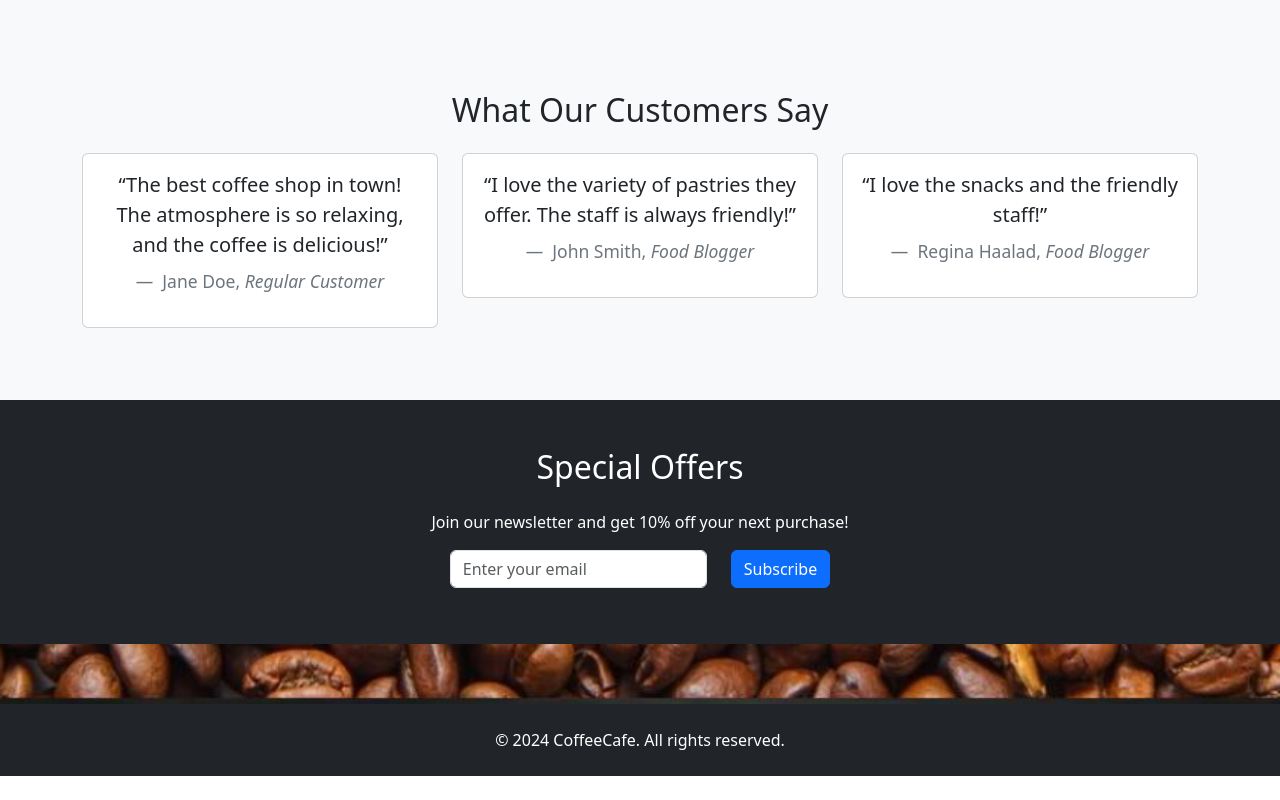
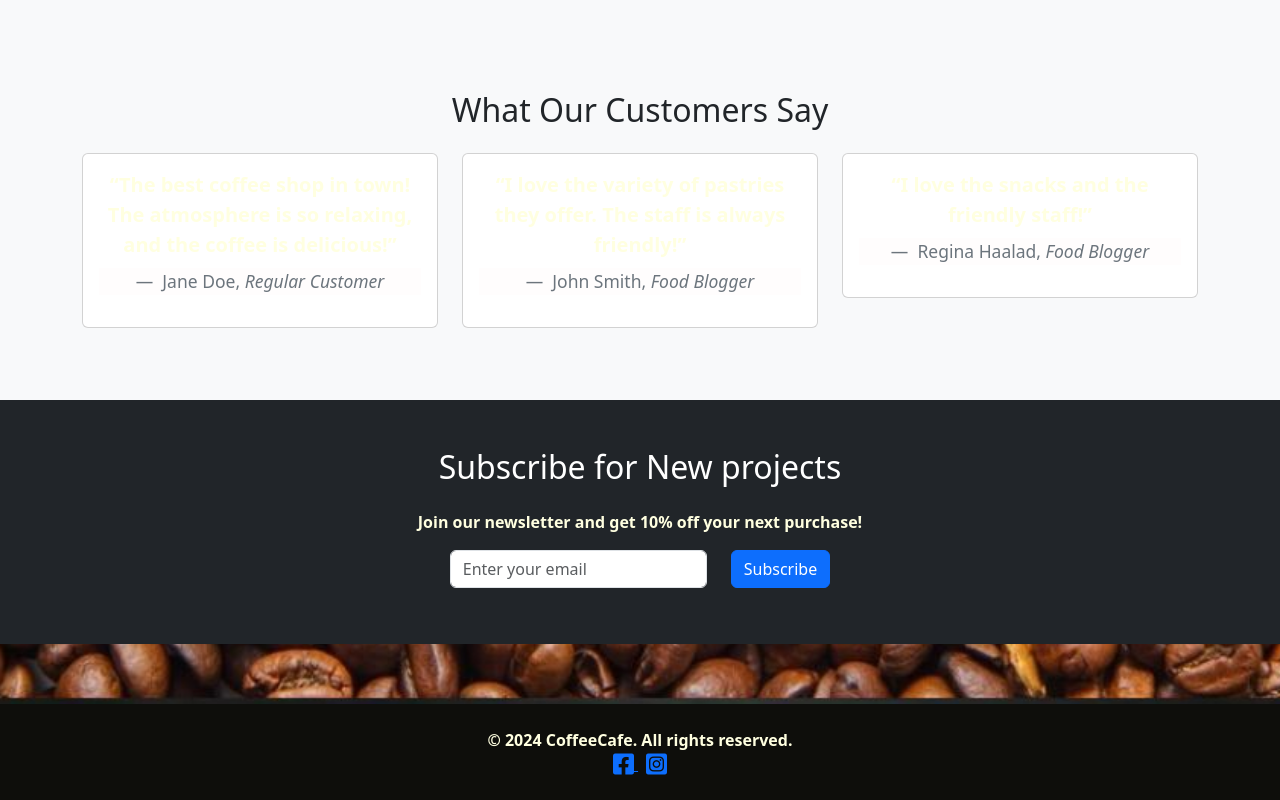
Before and after one commit to BenyBen1/Colaborative-workshop, a plain HTML site: page index.html in a window 1280 px wide. Shown: the part 1046-1846 px from the top of the page. Before the commit the page ends 1822 px from the top, so only its background shows below. Drawn offline with nearby package versions, Linux system fonts and the light colour scheme.

Commit message:
small font changes

```diff
--- a/index.css
+++ b/index.css
@@ -46,8 +46,18 @@ footer {
     position: relative;
     bottom: 0;
     width: 100%;
+    background-color: #0e0e0b;
+}
+
+blockquote footer {
+    background-color: rgb(255, 253, 253);
 }
 
 .navbar {
     background-color: rgba(190, 183, 164, 0.8);
 }
+
+#welcomezone h1,p {
+        color: #FFFFE0;
+        font-weight: 600;
+}
--- a/index.html
+++ b/index.html
@@ -72,7 +72,7 @@
     <!-- Main Content -->
     <main id="main">
       <!-- Welcome Section -->
-      <section class="text-white bg-dark py-5 text-center">
+      <section class="text-white py-5 text-center" id="welcomesection">
         <div class="container" id="welcomezone">
           <h1 class="display-4">Welcome to CoffeeCafe!</h1>
           <p class="lead">
@@ -205,7 +205,7 @@
       <!-- Newsletter Section -->
       <section class="bg-dark text-white py-5">
         <div class="container text-center">
-          <h2 class="mb-4">Special Offers</h2>
+          <h2 class="mb-4">Subscribe for New projects</h2>
           <p>Join our newsletter and get 10% off your next purchase!</p>
           <form action="#" method="POST" class="row justify-content-center">
             <div class="col-auto">
@@ -314,9 +314,17 @@
       </div>
     </main>
 
-    <footer class="bg-dark text-white py-4 text-center">
+    <footer class="text-white py-4 text-center">
       <div class="container">
         <p class="mb-0">© 2024 CoffeeCafe. All rights reserved.</p>
+      </div>
+      <div class="container">
+        <a class="me-2" href="https://www.facebook.com/coffeecafe/" target="_blank">
+          <i class="fab fa-facebook-square fa-xl"></i>
+        </a>
+        <a href="https://www.instagram.com/coffeecafe_official/" target="_blank">
+          <i class="fab fa-instagram-square fa-xl"></i>
+        </a>
       </div>
     </footer>
 
```
